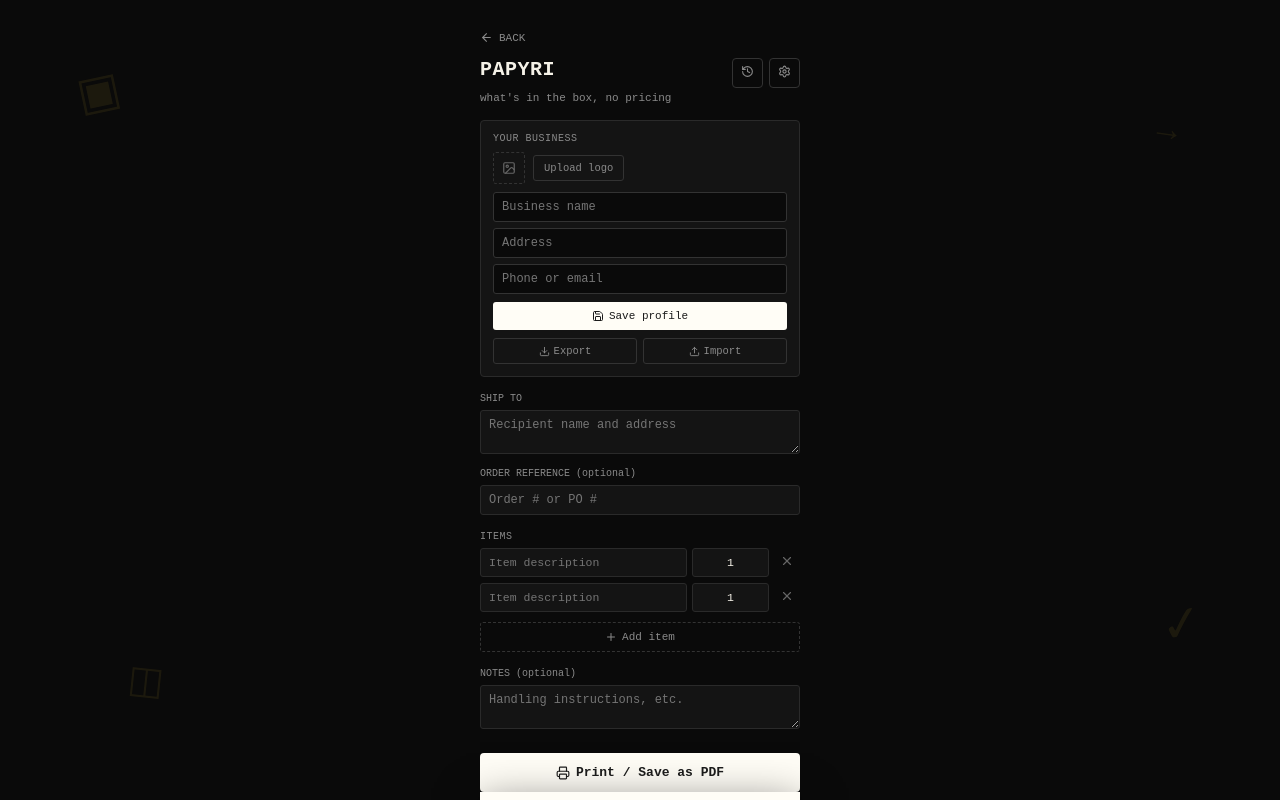
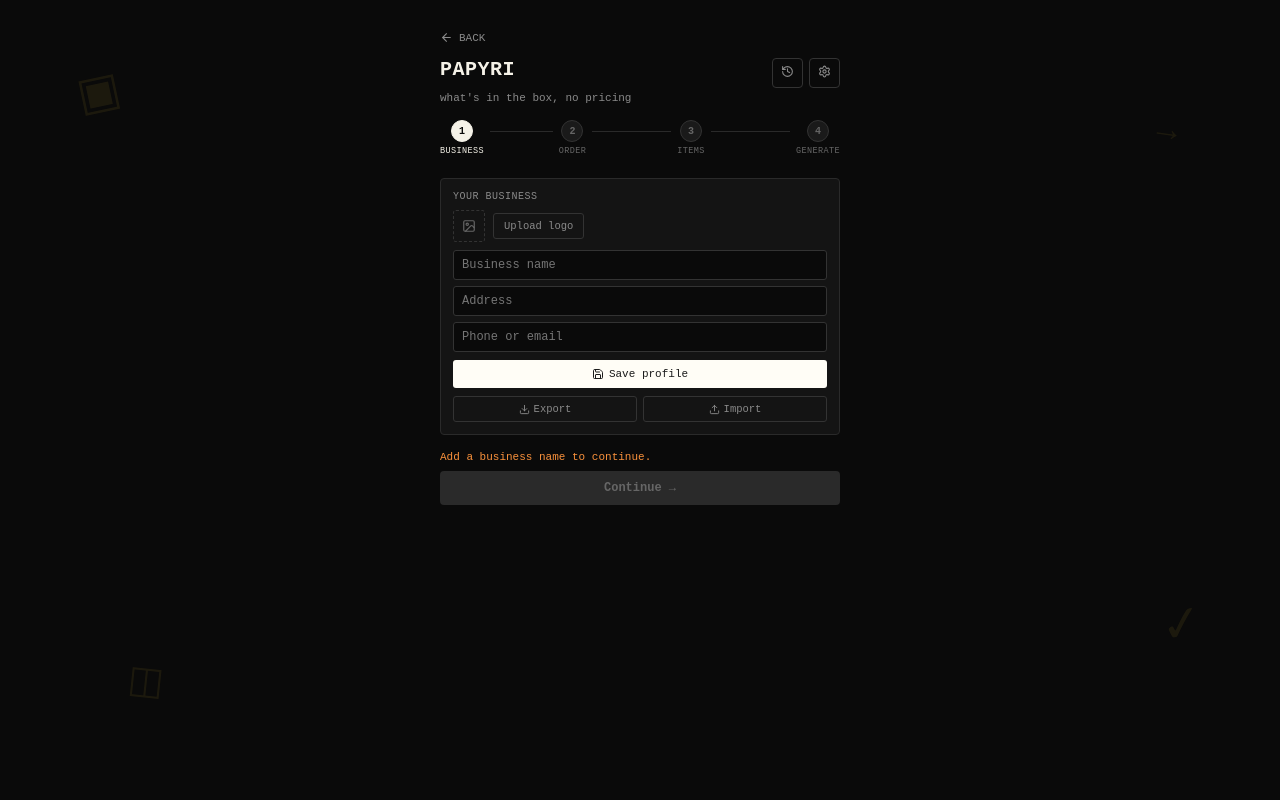
Before and after one commit to thatcodingman/paperclip, a React (Vite) app: page /packing in a window 1280 px wide. Shown: the top 800 px of the page. Built offline with nearby package versions, Linux system fonts and the light colour scheme.

Commit message:
Convert Packing Slip to 4-step wizard with validation, jump-back editing, autosave, start another

```diff
--- a/src/pages/PackingSlip.jsx
+++ b/src/pages/PackingSlip.jsx
@@ -1,6 +1,6 @@
 import { useState, useEffect, useMemo, useRef, Component } from "react";
 import { Plus, X, Printer, Save, Edit2, Check, Settings, ArrowLeft, Upload, Download, Image, History, RotateCcw } from "lucide-react";
-import { ink, sub, bg, fontMono, PaperclipFonts, PaperclipStyles, PaperclipBackdrop, ToolBackgroundArt, StampWrapper, PaperclipStructuredData, exportProfileFile, readProfileFile, readLogoFile, nextDocNumber, DocumentQR, saveToHistory, loadHistory } from "../components/PaperclipChrome";
+import { ink, sub, bg, fontMono, PaperclipFonts, PaperclipStyles, PaperclipBackdrop, ToolBackgroundArt, StampWrapper, PaperclipStructuredData, WizardProgress, WizardNav, StartAnotherButton, saveDraft, loadDraft, clearDraft, exportProfileFile, readProfileFile, readLogoFile, nextDocNumber, DocumentQR, saveToHistory, loadHistory } from "../components/PaperclipChrome";
 
 const PAPER_TONES = {
   cream: { label: "Cream", paper: "#FFFDF6", line: "#D8D4C8" },
@@ -15,6 +15,13 @@ const SIZES = {
 
 const PROFILE_KEY = "paperclip-profile-v1";
 const APPEARANCE_KEY = "paperclip-appearance-v1";
+
+const ALL_STEPS = [
+  { id: "business", label: "Business" },
+  { id: "order", label: "Order" },
+  { id: "items", label: "Items" },
+  { id: "generate", label: "Generate" },
+];
 
 function loadProfile() {
   try { const raw = window.localStorage.getItem(PROFILE_KEY); if (raw) return JSON.parse(raw); } catch (e) {}
@@ -97,6 +104,31 @@ function PackingSlipInner() {
   const logoInputRef = useRef(null);
   const importInputRef = useRef(null);
 
+  const [stepIndex, setStepIndex] = useState(0);
+  const draftLoaded = useRef(false);
+
+  useEffect(function () {
+    const d = loadDraft("packing");
+    if (d) {
+      setItems(d.items && d.items.length ? d.items : [makeItem(), makeItem()]);
+      setShipTo(d.shipTo || "");
+      setOrderRef(d.orderRef || "");
+      setNotes(d.notes || "");
+      setStepIndex(Math.min(d.stepIndex || 0, ALL_STEPS.length - 1));
+    }
+    draftLoaded.current = true;
+  }, []);
+
+  useEffect(function () {
+    if (!draftLoaded.current) return;
+    saveDraft("packing", { items, shipTo, orderRef, notes, stepIndex });
+  }, [items, shipTo, orderRef, notes, stepIndex]);
+
+  function goNext() { setStepIndex(function (i) { return Math.min(i + 1, ALL_STEPS.length - 1); }); }
+  function goBack() { setStepIndex(function (i) { return Math.max(i - 1, 0); }); }
+  function jumpTo(i) { setStepIndex(i); }
+  const currentStepId = ALL_STEPS[stepIndex].id;
+
   useEffect(function () { document.title = "Packing Slip — Papyri"; }, []);
 
   const tone = PAPER_TONES[appearance.tone];
@@ -111,6 +143,29 @@ function PackingSlipInner() {
   const totalItems = useMemo(function () {
     return items.reduce(function (sum, it) { return sum + (Number(it.qty) || 0); }, 0);
   }, [items]);
+
+  const hasValidItem = items.some(function (it) { return it.desc.trim(); });
+  const blockedByStep = {
+    business: !profile.name.trim(),
+    order: !shipTo.trim(),
+    items: !hasValidItem,
+    generate: false,
+  };
+  const blockedMessage = {
+    business: "Add a business name to continue.",
+    order: "Add a ship-to address to continue.",
+    items: "Add at least one item to continue.",
+  };
+
+  function resetAll() {
+    setItems([makeItem(), makeItem()]);
+    setShipTo("");
+    setOrderRef("");
+    setNotes("");
+    setSlipNo(nextDocNumber("packing", "SLIP-"));
+    clearDraft("packing");
+    setStepIndex(0);
+  }
 
   function persistProfile(next) {
     try { window.localStorage.setItem(PROFILE_KEY, JSON.stringify(next)); } catch (e) {}
@@ -151,6 +206,7 @@ function PackingSlipInner() {
     saveToHistory("packing", slipNo, (shipTo ? shipTo.split("\n")[0] : "Untitled") + " — " + totalItems + " items", {
       items: items, shipTo: shipTo, orderRef: orderRef, notes: notes,
     });
+    clearDraft("packing");
     window.print();
   }
   function loadHistoryEntry(entry) {
@@ -161,6 +217,7 @@ function PackingSlipInner() {
     setNotes(s.notes || "");
     setSlipNo(entry.docNo);
     setShowHistory(false);
+    setStepIndex(ALL_STEPS.length - 1);
   }
   const historyEntries = showHistory ? loadHistory("packing") : [];
 
@@ -175,7 +232,7 @@ function PackingSlipInner() {
       <PaperclipStyles />
       <ToolBackgroundArt glyphs={["▣", "→", "◫", "✓"]} />
       <StampWrapper>
-      <div className={"pc-no-print" + (appearance.uiLight ? " pc-ui-light" : "")} style={{ width: size.width }}>
+      <div className={"pc-no-print" + (appearance.uiLight ? " pc-ui-light" : "")} style={{ width: 400, maxWidth: "100%" }}>
         <a href="/" style={{ display: "inline-flex", alignItems: "center", gap: 6, color: "#8A8A8A",
           textDecoration: "none", fontSize: 11, marginBottom: 14, ...fontMono }}>
           <ArrowLeft size={13} /> BACK
@@ -200,6 +257,8 @@ function PackingSlipInner() {
         <p style={{ ...fontMono, fontSize: 11, color: "#8A8A8A", margin: "0 0 16px" }}>
           what's in the box, no pricing
         </p>
+
+        <WizardProgress steps={ALL_STEPS} currentIndex={stepIndex} onStepClick={jumpTo} />
 
         {showHistory && (
           <div style={{ background: "#141414", border: "1px solid #2A2A2A", borderRadius: 4, padding: 12, marginBottom: 16 }}>
@@ -269,6 +328,7 @@ function PackingSlipInner() {
           </div>
         )}
 
+        {currentStepId === "business" && (<>
         <div style={{ background: "#141414", border: "1px solid #2A2A2A", borderRadius: 4, padding: 12, marginBottom: 16 }}>
           <div style={{ display: "flex", justifyContent: "space-between", alignItems: "center", marginBottom: 8 }}>
             <p style={{ ...fontMono, fontSize: 10, color: "#8A8A8A", margin: 0, letterSpacing: 0.5 }}>YOUR BUSINESS</p>
@@ -334,7 +394,9 @@ function PackingSlipInner() {
             </div>
           )}
         </div>
+        </>)}
 
+        {currentStepId === "order" && (<>
         <p style={{ ...fontMono, fontSize: 10, color: "#8A8A8A", margin: "0 0 6px" }}>SHIP TO</p>
         <textarea value={shipTo} onChange={function (e) { setShipTo(e.target.value); }} rows={2}
           placeholder="Recipient name and address"
@@ -344,8 +406,16 @@ function PackingSlipInner() {
         <p style={{ ...fontMono, fontSize: 10, color: "#8A8A8A", margin: "0 0 6px" }}>ORDER REFERENCE (optional)</p>
         <input value={orderRef} onChange={function (e) { setOrderRef(e.target.value); }} placeholder="Order # or PO #"
           style={{ width: "100%", background: "#141414", border: "1px solid #2A2A2A", borderRadius: 3, color: "#F5F2E8",
-            fontSize: 12, padding: "7px 8px", boxSizing: "border-box", marginBottom: 16, ...fontMono }} />
+            fontSize: 12, padding: "7px 8px", boxSizing: "border-box", marginBottom: 10, ...fontMono }} />
 
+        <p style={{ ...fontMono, fontSize: 10, color: "#8A8A8A", margin: "0 0 6px" }}>NOTES (optional)</p>
+        <textarea value={notes} onChange={function (e) { setNotes(e.target.value); }} rows={2}
+          placeholder="Handling instructions, etc."
+          style={{ width: "100%", background: "#141414", border: "1px solid #2A2A2A", borderRadius: 3, color: "#F5F2E8",
+            fontSize: 12, padding: "7px 8px", boxSizing: "border-box", marginBottom: 20, resize: "vertical", ...fontMono }} />
+        </>)}
+
+        {currentStepId === "items" && (<>
         <p style={{ ...fontMono, fontSize: 10, color: "#8A8A8A", margin: "0 0 6px", letterSpacing: 0.5 }}>ITEMS</p>
         {items.map(function (it) {
           return (
@@ -367,24 +437,31 @@ function PackingSlipInner() {
         <button onClick={addItem} style={{
           display: "flex", alignItems: "center", justifyContent: "center", gap: 5, width: "100%",
           background: "none", border: "1px dashed #333", borderRadius: 3, padding: "8px 0", color: "#8A8A8A",
-          fontSize: 11, cursor: "pointer", margin: "10px 0 16px", ...fontMono }}>
+          fontSize: 11, cursor: "pointer", margin: "10px 0 4px", ...fontMono }}>
           <Plus size={12} /> Add item
         </button>
+        </>)}
 
-        <p style={{ ...fontMono, fontSize: 10, color: "#8A8A8A", margin: "0 0 6px" }}>NOTES (optional)</p>
-        <textarea value={notes} onChange={function (e) { setNotes(e.target.value); }} rows={2}
-          placeholder="Handling instructions, etc."
-          style={{ width: "100%", background: "#141414", border: "1px solid #2A2A2A", borderRadius: 3, color: "#F5F2E8",
-            fontSize: 12, padding: "7px 8px", boxSizing: "border-box", marginBottom: 20, resize: "vertical", ...fontMono }} />
+        <WizardNav
+          onBack={goBack} onNext={goNext}
+          isFirst={stepIndex === 0} isLast={currentStepId === "generate"}
+          nextLabel={currentStepId === "items" ? "Review & Generate \u2192" : "Continue \u2192"}
+          blocked={blockedByStep[currentStepId]}
+          blockedMessage={blockedMessage[currentStepId]}
+        />
 
+        {currentStepId === "generate" && (<>
         <button onClick={handlePrint} style={{
           width: "100%", padding: "12px 0", borderRadius: 4, border: "none", background: "#FFFDF6", color: ink,
           fontSize: 13, fontWeight: 700, cursor: "pointer", display: "flex", alignItems: "center", justifyContent: "center",
           gap: 6, ...fontMono }}>
           <Printer size={14} /> Print / Save as PDF
         </button>
+        <StartAnotherButton onClick={resetAll} />
+        </>)}
       </div>
 
+      {currentStepId === "generate" && (
       <div>
         <div className="pc-receipt" style={{
           width: size.width, background: tone.paper, color: ink, padding: "28px 22px 0", ...fontMono,
@@ -452,6 +529,7 @@ function PackingSlipInner() {
         </div>
         <TornEdge paper={tone.paper} />
       </div>
+      )}
       </StampWrapper>
     </PaperclipBackdrop>
   );
```
